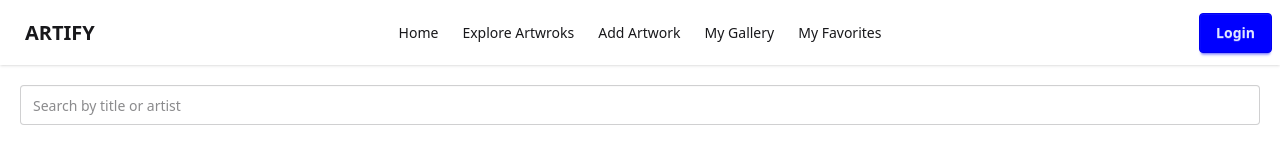
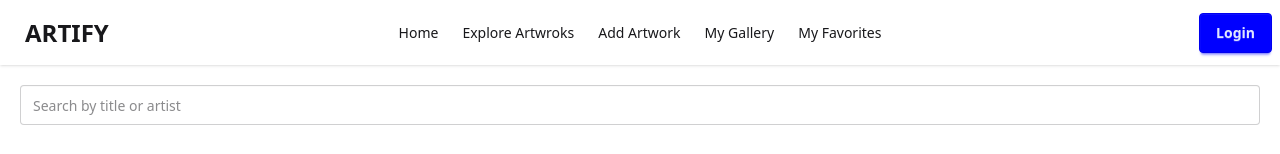
Before and after one commit to harun409316/assignment-10-client, a React (Vite) app: page /explore-artworks in a window 1280 px wide. Shown: the top 154 px of the page. Built offline with nearby package versions, Linux system fonts and the light colour scheme; no server answers.

Commit message:
commit to the final

```diff
--- a/src/Components/Navbar/Navbar.jsx
+++ b/src/Components/Navbar/Navbar.jsx
@@ -37,7 +37,7 @@ const Navbar = () => {
         {links}
       </ul>
     </div>
-    <a className="btn btn-ghost text-xl">ARTIFY</a>
+    <a className="btn btn-ghost text-2xl">ARTIFY</a>
   </div>
   <div className="navbar-center hidden lg:flex">
     <ul className="menu menu-horizontal px-1">
```
